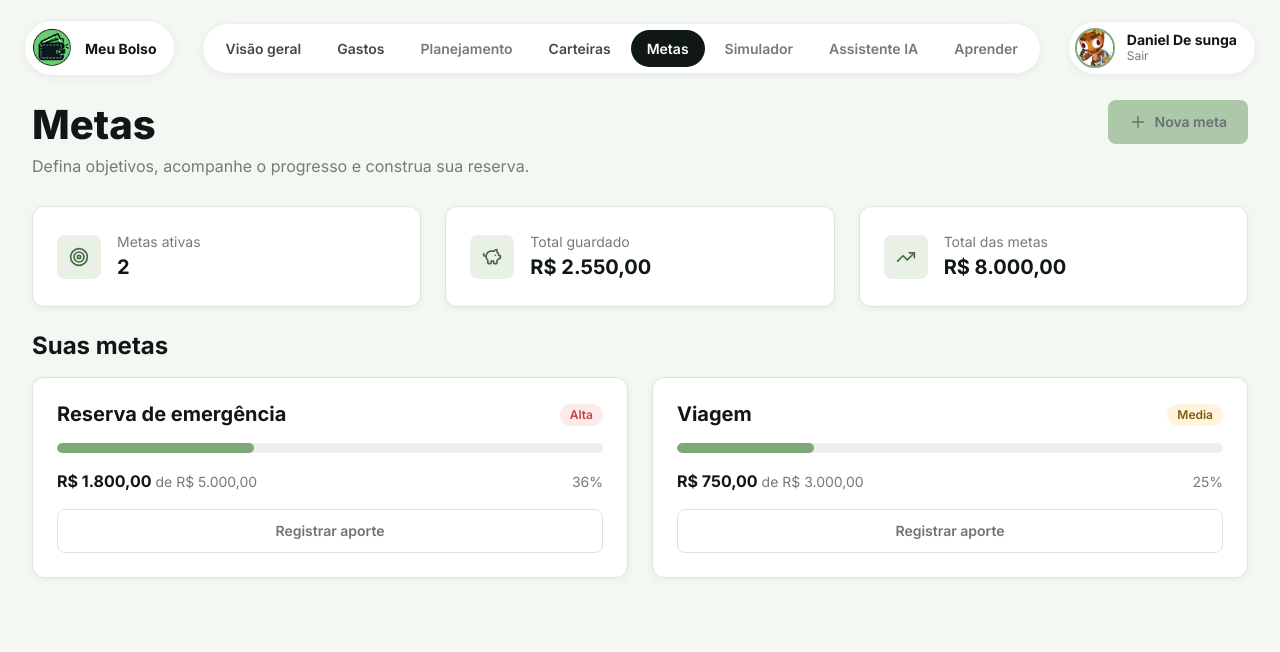
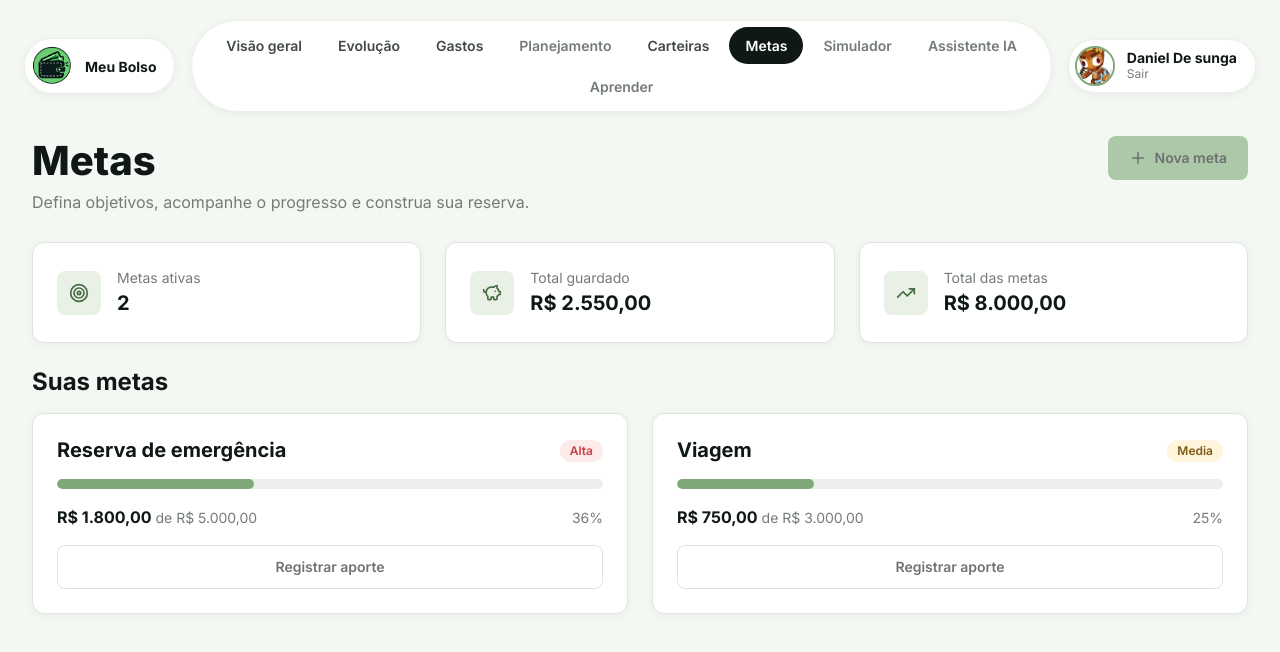
Before and after one commit to ICEI-PUC-Minas-PMGES-TI/pmg-es-2026-2-ti2-8183100-meu-bolso, a React (Vite) app in the folder Codigo/Frontend/: page /metas in a window 1280 px wide. Shown: the top 652 px of the page. Built offline with nearby package versions, Linux system fonts and the light colour scheme.

Commit message:
feat: adiciona link de evolucao financeira na navegacao

```diff
--- a/Codigo/Frontend/src/components/Header/Header.jsx
+++ b/Codigo/Frontend/src/components/Header/Header.jsx
@@ -7,6 +7,7 @@ import styles from "./Header.module.css";
 // itens visuais ate as paginas serem criadas.
 const navItems = [
   { nome: "Visão geral", caminho: "/dashboard" },
+  { nome: "Evolução", caminho: "/evolucao-financeira" },
   { nome: "Gastos", caminho: "/gastos" },
   { nome: "Planejamento", caminho: "/planejamento", futuro: true },
   { nome: "Carteiras", caminho: "/carteiras" },
```
